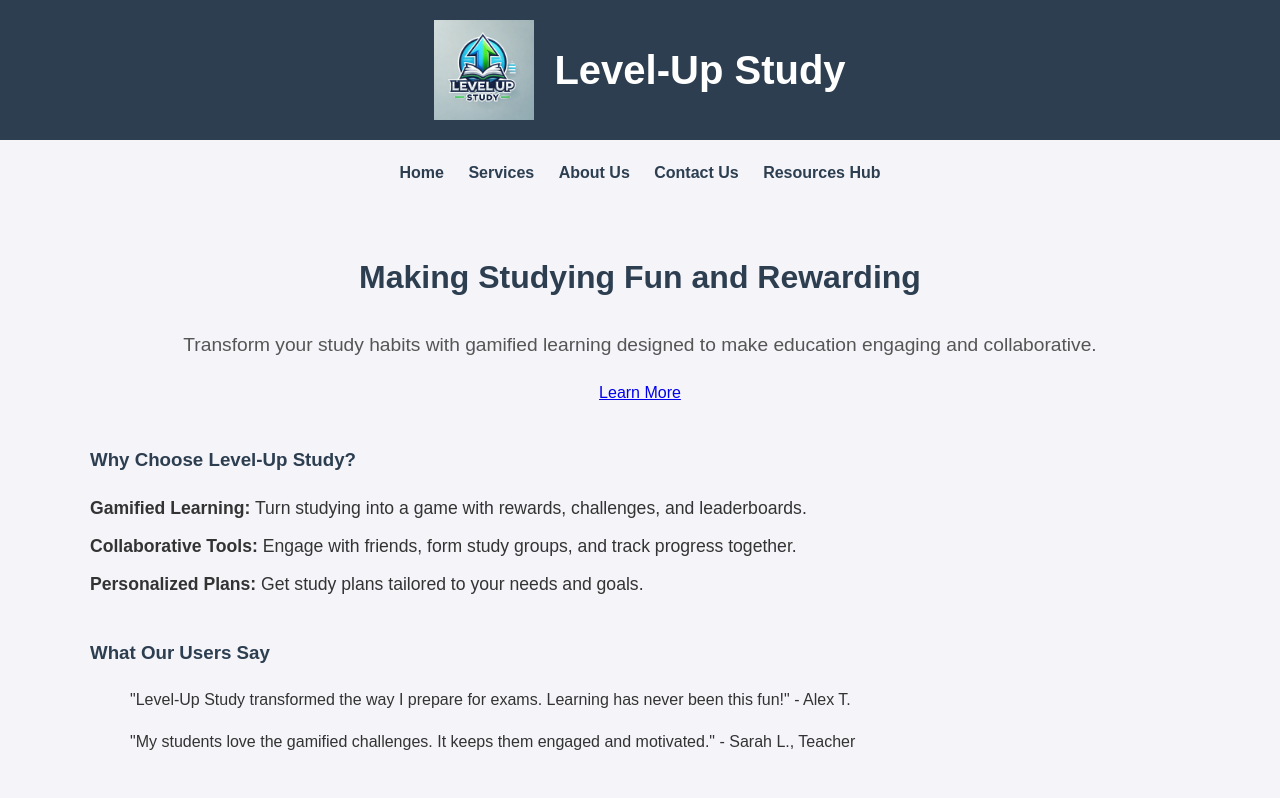
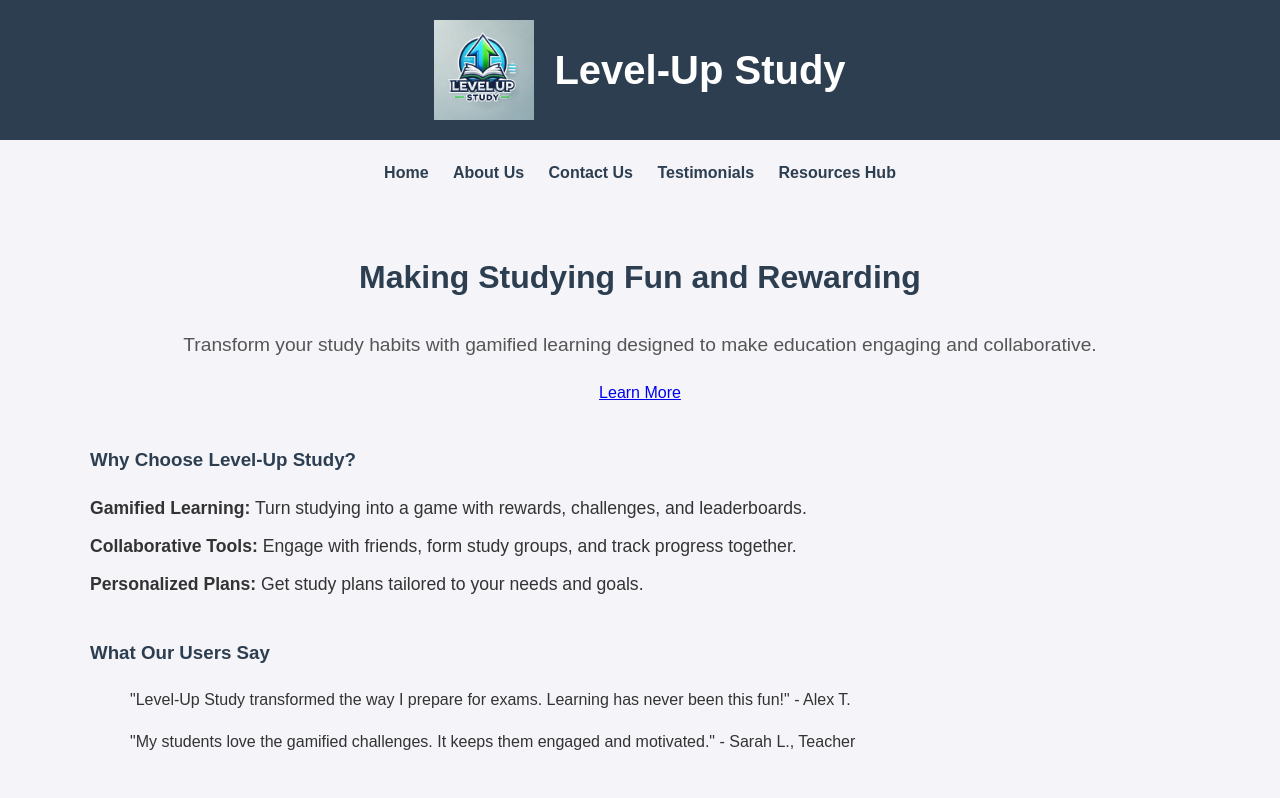
Before and after one commit to ljdeleon2/JadenProject, a plain HTML site: page index.html in a window 1280 px wide. Shown: the top 798 px of the page. Drawn offline with Linux system fonts and the light colour scheme.

Commit message:
Update index.html

```diff
--- a/index.html
+++ b/index.html
@@ -130,9 +130,9 @@
 
   <nav>
     <a href="index.html">Home</a>
-    <a href="services.html">Services</a>
     <a href="about.html">About Us</a>
     <a href="contact.html">Contact Us</a>
+    <a href="testimonial.html">Testimonials</a>
     <a href="resources.html">Resources Hub</a>
   </nav>
 
```
